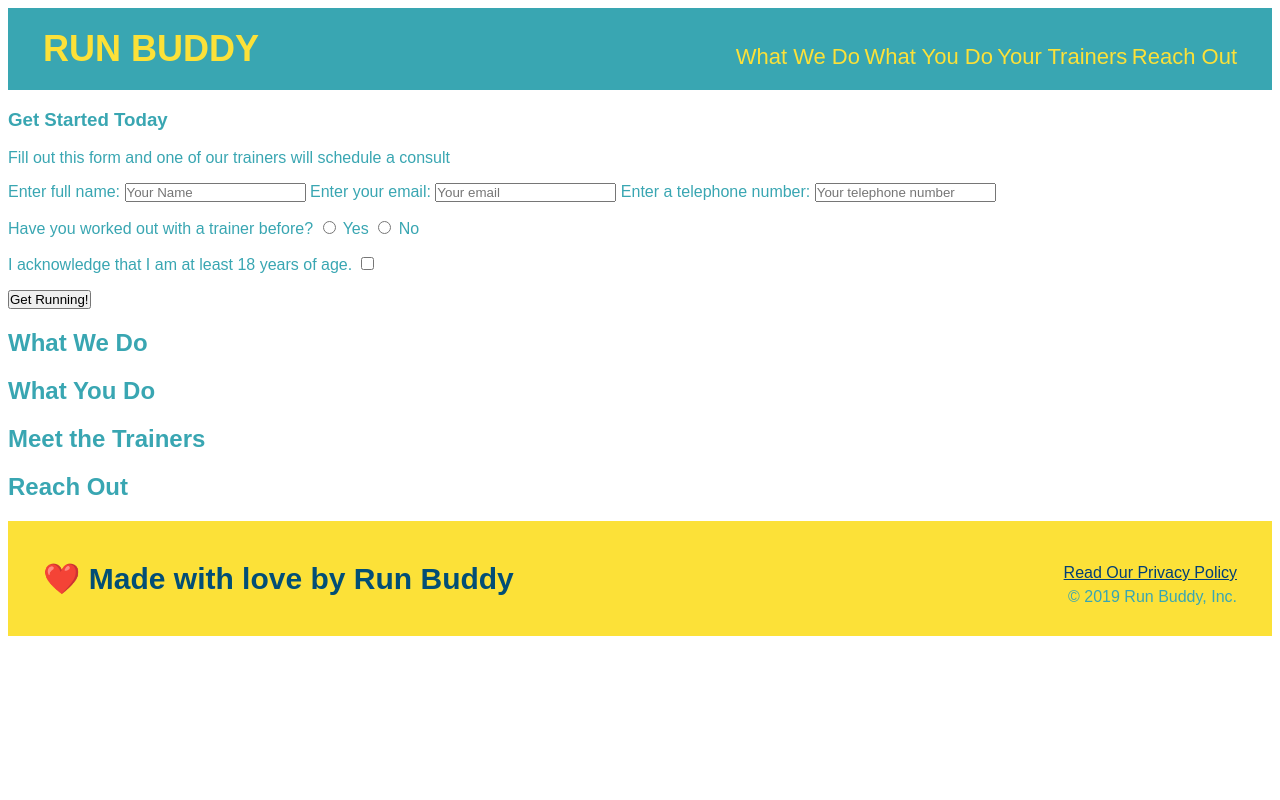
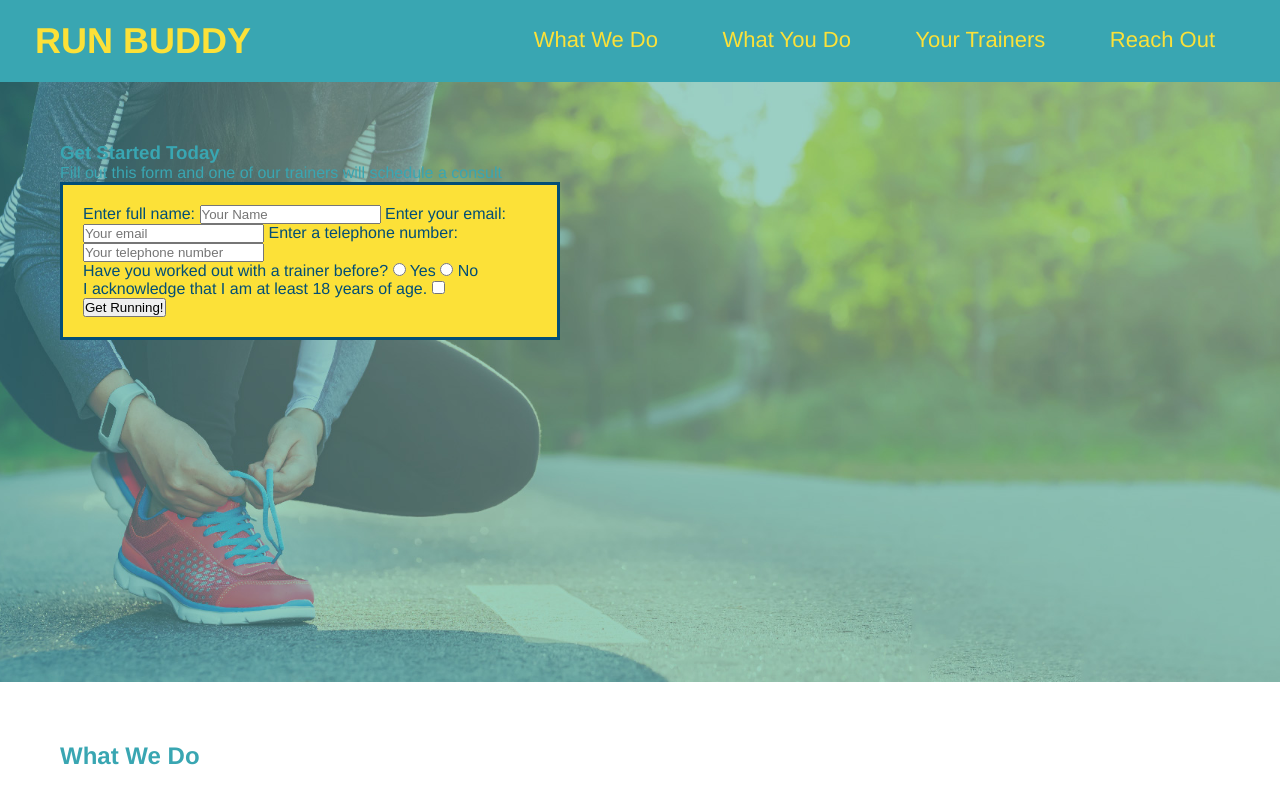
Before and after one commit to aneslin/run-buddy, a plain HTML site: page index.html in a window 1280 px wide. Shown: the top 800 px of the page. Drawn offline with Linux system fonts and the light colour scheme.

Commit message:
finally have the hero in the right css

```diff
--- a/assets/css/style.css
+++ b/assets/css/style.css
@@ -1,6 +1,6 @@
 /*apply to <header> */
 
-* {margin: o;
+* {margin: 0;
 padding: 0;
 box-sizing: border-box;}
 
@@ -16,14 +16,14 @@ header a {
 
 header nav {
     float: right;
-    margin: 7px o;
+    margin: 7px 0;
 }
 
 header nav ul li {
     display: inline
 }
 header nav ul li a {
-    margin: o 30px;
+    margin: 0 30px;
     font-weight: lighter;
     font-size: 22px;
 }
@@ -36,11 +36,27 @@ header h1 {
 }
 
 header a {
+    text-decoration: none;
     color: #fce138;
 }
 
+.hero {
+    background-image: url("../images/hero-bg.jpg");
+    height: 600px;
+    background-size: cover;
+    background-position: center;
+}
+
+.hero-form {
+    border: solid 3px #024e76;
+    background-color: #fce138;
+    padding: 20px;
+    width: 500px;
+    color: #024e76;
+}
+
 body {
-    font-family: Arial, Helvetica, sans-serif;
+    font-family: Helvetica, Arial sans-serif;
     color: #39a6b2;
 }
 
@@ -66,3 +82,8 @@ footer div {
 footer a {
     color: #023e76;
 }
+
+section {
+    padding: 60px;
+
+}
--- a/index.html
+++ b/index.html
@@ -31,17 +31,17 @@
                 </nav>
         </header>
         <!--jumbotron-->
-        <section>
+        <section class = "hero">
             <div>
                 <h3>Get Started Today</h3>
                 <p>Fill out this form and one of our trainers will schedule a consult</p>
-            <form>
+            <form class = "hero-form">
                 <label for="name">Enter full name:</label>
                 <input type="text" placeholder="Your Name" name = "name" id="name" />
                 <label for="email">Enter your email:</label>
-                <input type="text" placeholder="Your email" name = "email" id = "email"/>
+                <input type="email" placeholder="Your email" name = "email" id = "email"/>
                 <label for="phone" >Enter a telephone number:</label>
-                <input type="text" placeholder="Your telephone number" name = "phone" id="phone"/>
+                <input type="tel" placeholder="Your telephone number" name = "phone" id="phone"/>
             <p>
                 Have you worked out with a trainer before?
                 <input type="radio" name="trainer-confirm" id="trainer-yes" />
@@ -51,10 +51,8 @@
             </p>
             <p></p>
             <label for="adult">
-
                     I acknowledge that I am at least 18 years of age.
                     <input type="checkbox" name="adult" id="adult" />
-
             </label>
             </p>
             <button type="submit">
```
Also changed, not shown: assets/images/hero-bg.jpg (added).
